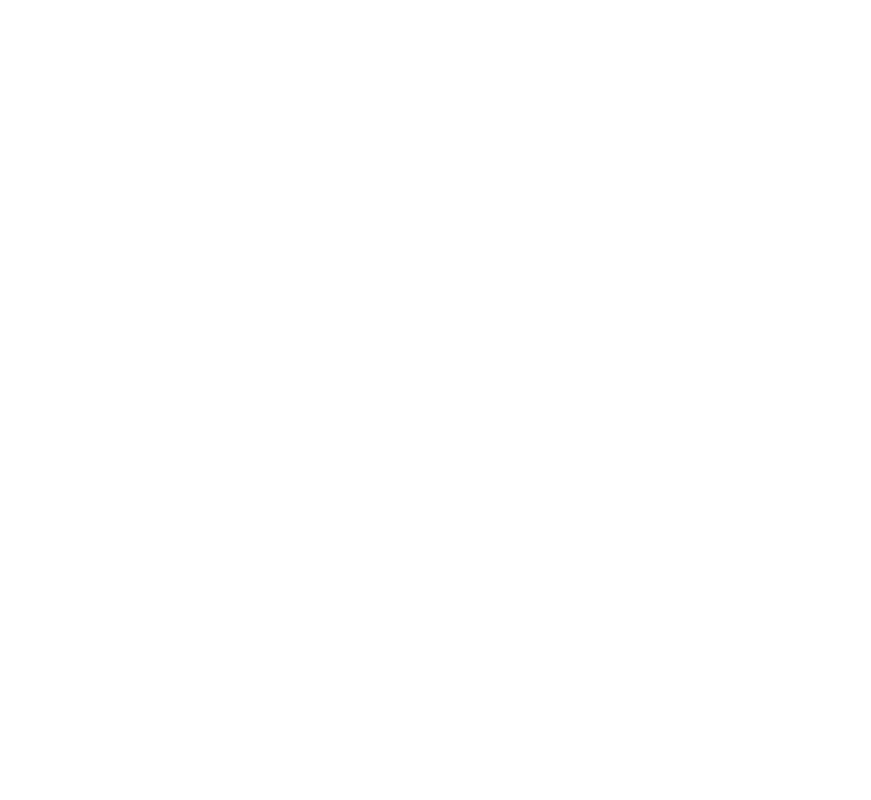
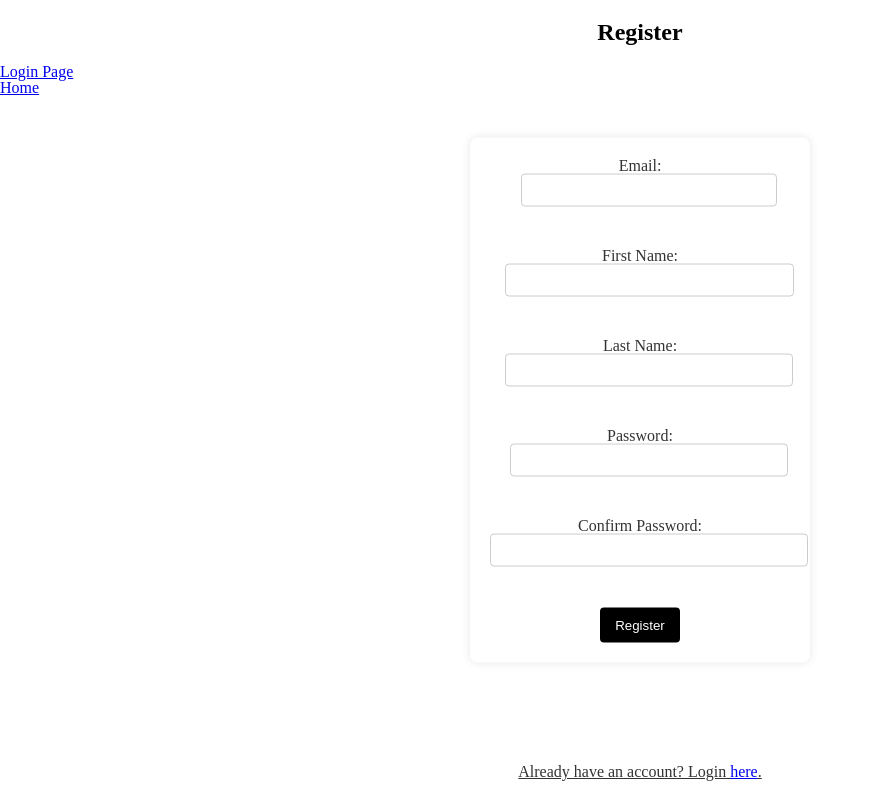
Before and after one commit to topclasss/projectecommerce, a React (Create React App) app in the folder client/: page /register in a window 1280 px wide. Before the commit this address had no page. Shown: the whole page, without its empty margins (0-871 px from the left). Built offline with nearby package versions, Linux system fonts and the light colour scheme.

Commit message:
login/register/handle

```diff
--- a/client/src/Components/App.js
+++ b/client/src/Components/App.js
@@ -1,15 +1,22 @@
-import { BrowserRouter, Routes, Route } from "react-router-dom";
-import GlobalStyle from "./reused/GlobalStyles";
+import React from 'react';
+import { BrowserRouter, Routes, Route, Link  } from "react-router-dom";
+import GlobalStyle from "./Reused/GlobalStyles";
+import LoginPage from './routes/LoginPage/LoginPage';
+import RegisterPage from './routes/RegisterPage/RegisterPage';
+
 
 
 const App = () => {
-
     return (
       <BrowserRouter>
         <GlobalStyle />
         <Routes>
-                <Route path="/" element={<p>test</p>} />
+          <Route path="/login" element={<LoginPage />} />
+          <Route path="/register" element={<RegisterPage />} />
         </Routes>
+        <Link to="/login">Login Page</Link>
+        <br />
+        <Link to="/">Home</Link>
       </BrowserRouter>
     );
   };
--- /dev/null
+++ b/client/src/Components/Reused/styledComponents.js
@@ -0,0 +1,85 @@
+import styled from "styled-components";
+
+export const Container = styled.div`
+  display: flex;
+  justify-content: center;
+`;
+
+export const Title = styled.h2`
+  color: black;
+  text-align: center;
+
+
+`;
+
+export const Form = styled.form`
+ background-color: #fff;
+  padding: 20px;
+  border-radius: 8px;
+  box-shadow: 0 0 10px rgba(0, 0, 0, 0.1);
+  width: 300px;
+  text-align: center;
+  display: flex;
+  flex-direction: column;
+  align-items: center;
+  justify-content: center;
+  position: absolute;
+  top: 50%;
+  left: 50%;
+  transform: translate(-50%, -50%);
+
+`;
+
+export const Label = styled.label`
+  display: block;
+  margin-bottom: 10px;
+  color: #333;
+
+`;
+
+export const Input = styled.input`
+  width: 100%;
+  padding: 8px;
+  margin-bottom: 15px;
+  border: 1px solid #ccc;
+  border-radius: 4px;
+
+
+`;
+
+export const Button = styled.button`
+  background-color: black;
+  color: #fff;
+  padding: 10px 15px;
+  border: none;
+  border-radius: 4px;
+  cursor: pointer;
+
+
+`;
+
+export const Paragraph = styled.p`
+  margin-top: 15px;
+  color: #333;
+`;
+
+export const StyledSpan = styled.span`
+  color: #333;
+  cursor: pointer;
+  text-decoration: underline;
+  position: absolute;
+  bottom: 20px;
+  left: 50%;
+  transform: translateX(-50%);
+`;
+
+export default {
+  Container,
+  Title,
+  Form,
+  Label,
+  Input,
+  Button,
+  Paragraph,
+  StyledSpan,
+};
--- /dev/null
+++ b/client/src/Components/handleSubmit/authenticationService.js
@@ -0,0 +1,28 @@
+export const handleSubmit = async (isLogin, email, password, firstName, lastName, cart) => {
+  try {
+    const url = isLogin ? 'http://localhost:8000/get-customer-infos' : 'http://localhost:8000/add-customer';
+
+    const body = isLogin
+      ? { email, password }
+      : { email, password, firstName, lastName, cart };
+
+    const response = await fetch(url, {
+      method: isLogin ? 'GET' : 'POST',
+      headers: {
+        'Content-Type': 'application/json',
+      },
+      body: JSON.stringify(body),
+    });
+
+    if (!response.ok) {
+      throw new Error(`${isLogin ? 'Login' : 'Registration'} failed`);
+    }
+
+    const result = await response.json();
+
+    // Handle successful login/registration, redirect, etc...
+    console.log(result);
+  } catch (error) {
+    console.error(`Error during ${isLogin ? 'login' : 'registration'}:`, error);
+  }
+};
--- a/client/src/Components/routes/LoginPage/LoginPage.js
+++ b/client/src/Components/routes/LoginPage/LoginPage.js
@@ -0,0 +1,64 @@
+import React, { useState } from 'react';
+import {
+  Container,
+  Title,
+  Form,
+  Label,
+  Input,
+  Button,
+  Paragraph,
+  StyledSpan,
+} from '../../Reused/styledComponents';
+import { Link } from 'react-router-dom';
+import { handleSubmit } from '../../handleSubmit/authenticationService';
+
+const LoginPage = () => {
+  // State variables to hold the username and password entered by the user
+  const [email, setEmail] = useState('');
+  const [password, setPassword] = useState('');
+
+  // Function to handle the login form
+  const handleLoginSubmit = async () => {
+    await handleSubmit(true, email, password, '', []);
+};
+
+  // Structure for our page
+  return (
+    <Container>
+      <Title>Login</Title>
+      <Form>
+        <Label>
+          Email:
+          {/*field for the username */}
+          <Input
+            type="text"
+            value={email}
+            onChange={(e) => setEmail(e.target.value)}
+          />
+        </Label>
+        <br />
+        <Label>
+          Password:
+          {/*field for the password */}
+          <Input
+            type="password"
+            value={password}
+            onChange={(e) => setPassword(e.target.value)}
+          />
+        </Label>
+        <br />
+        <Button type="button" onClick={handleLoginSubmit}>
+          Login
+        </Button>
+      </Form>
+      <Paragraph>
+        <StyledSpan>
+          Don't have an account? Register{' '}
+          <Link to="/register"> here</Link>.
+        </StyledSpan>
+      </Paragraph>
+    </Container>
+  );
+};
+
+export default LoginPage;
--- /dev/null
+++ b/client/src/Components/routes/RegisterPage/RegisterPage.js
@@ -0,0 +1,100 @@
+import React, { useState } from 'react';
+import {
+  Container,
+  Title,
+  Form,
+  Label,
+  Input,
+  Button,
+  Paragraph,
+  StyledSpan,
+} from '../../Reused/styledComponents';
+import { Link } from 'react-router-dom';
+import { handleSubmit } from '../../handleSubmit/authenticationService';
+
+const RegisterPage = () => {
+    // State variables to keep track of the form fields
+    const [email, setEmail] = useState('');
+    const [firstName, setFirstName] = useState('');
+    const [lastName, setLastName] = useState('');
+    const [password, setPassword] = useState('');
+    const [confirmPassword, setConfirmPassword] = useState('');
+
+    // Function to handle the form submission when the user wants to register
+    const handleRegisterSubmit = async () => {
+      // Check if password and confirm password match
+      if (password !== confirmPassword) {
+        console.error('Passwords do not match');
+        return;
+      }
+
+      const cartData = [];
+
+      // Call your authentication service with the required parameters
+      await handleSubmit(false, email, password, firstName, lastName, cartData);
+  };
+
+    // Structure of our page
+    return (
+      <Container>
+        <Title>Register</Title>
+        <Form>
+          <Label>
+            Email:
+            <Input
+              type="email"
+              value={email}
+              onChange={(e) => setEmail(e.target.value)}
+            />
+          </Label>
+          <br />
+          <Label>
+            First Name:
+            <Input
+              type="text"
+              value={firstName}
+              onChange={(e) => setFirstName(e.target.value)}
+            />
+          </Label>
+          <br />
+          <Label>
+            Last Name:
+            <Input
+              type="text"
+              value={lastName}
+              onChange={(e) => setLastName(e.target.value)}
+            />
+          </Label>
+          <br />
+          <Label>
+            Password:
+            <Input
+              type="password"
+              value={password}
+              onChange={(e) => setPassword(e.target.value)}
+            />
+          </Label>
+          <br />
+          <Label>
+            Confirm Password:
+            <Input
+              type="password"
+              value={confirmPassword}
+              onChange={(e) => setConfirmPassword(e.target.value)}
+            />
+          </Label>
+          <br />
+          <Button type="button" onClick={handleRegisterSubmit}>
+            Register
+          </Button>
+        </Form>
+        <Paragraph>
+          <StyledSpan>
+            Already have an account? Login <Link to="/login">here</Link>.
+          </StyledSpan>
+        </Paragraph>
+      </Container>
+    );
+  };
+
+  export default RegisterPage;
```
Also changed, not shown: client/src/Components/routes/StorePage/ProductDetails/ProductDetails.js (added), 2 other files (tests, documents, lock files or other folders). Lines whose indentation alone changed are shown as unchanged.
